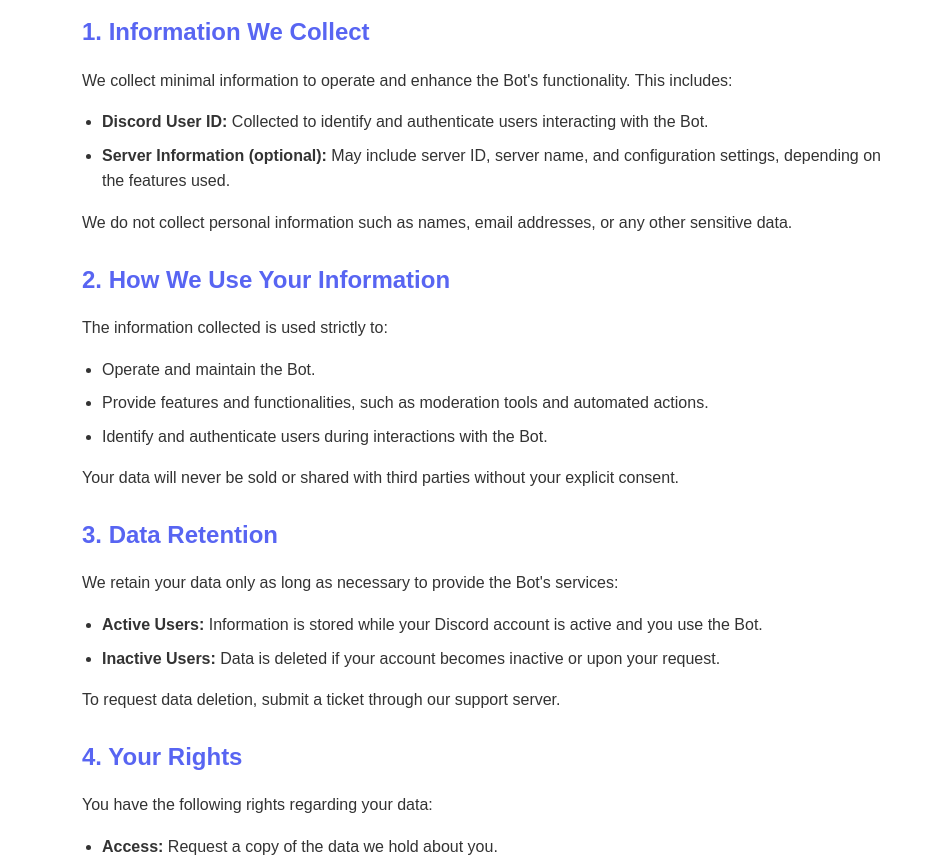
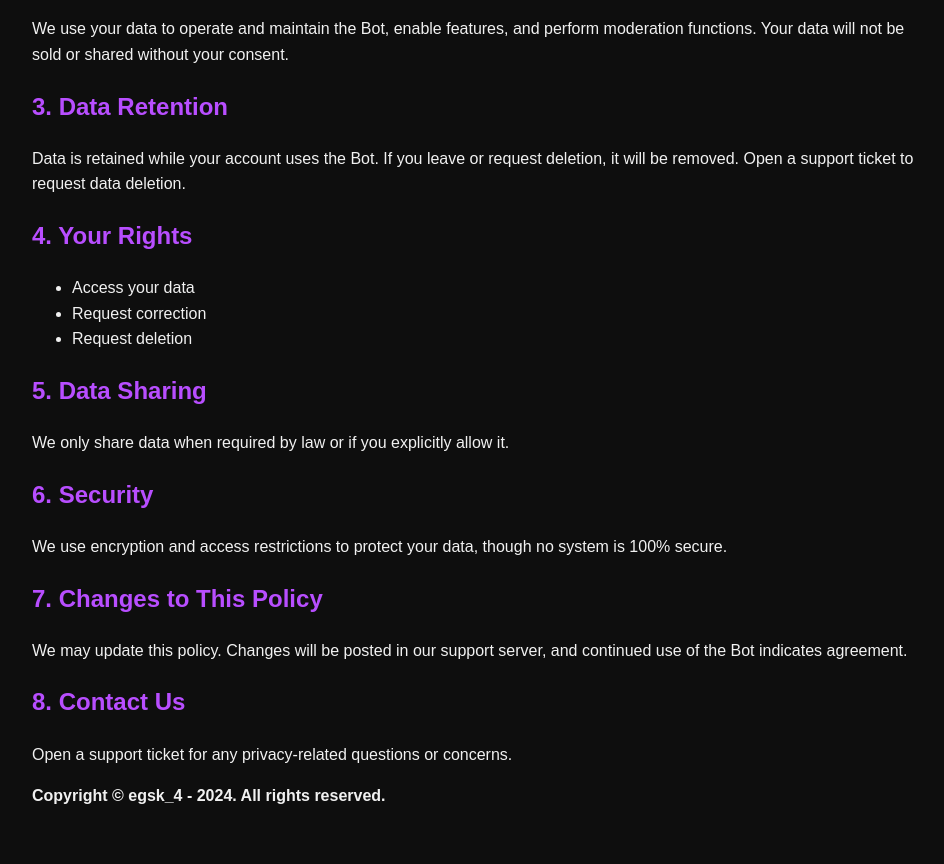
Before and after one commit to egsk19/privacy-policy, a plain HTML site: page index.html in a window 1280 px wide. Shown: the part 394-1258 px from the top of the page, without its empty margins (158-1102 px from the left). Drawn offline with Linux system fonts and the light colour scheme.

Commit message:
Update index.html

```diff
--- a/index.html
+++ b/index.html
@@ -1,125 +1,72 @@
 <!DOCTYPE html>
 <html lang="en">
 <head>
-    <meta charset="UTF-8">
-    <meta name="viewport" content="width=device-width, initial-scale=1.0">
-    <title>Privacy Policy - @ProtectingERLC</title>
+  <meta charset="UTF-8" />
+  <meta name="viewport" content="width=device-width, initial-scale=1.0"/>
+  <title>Privacy Policy | @ProtectingERLC</title>
   <style>
     body {
-            font-family: 'Arial', sans-serif;
-            max-width: 800px;
-            margin: 0 auto;
-            padding: 20px;
-            color: #333;
+      margin: 0;
+      padding: 2rem;
+      background-color: #0e0e0e;
+      color: #f1f1f1;
+      font-family: 'Poppins', sans-serif;
       line-height: 1.6;
     }
-        h1 {
-            color: #5865F2;
-            font-size: 2.2em;
-            margin-bottom: 10px;
-        }
-        h2 {
-            color: #5865F2;
-            font-size: 1.5em;
-            margin-top: 25px;
-            margin-bottom: 10px;
-        }
-        .header {
-            text-align: center;
-            margin-bottom: 30px;
-        }
-        .divider {
-            height: 1px;
-            background-color: #ddd;
-            margin: 30px 0;
-        }
-        .footer {
-            margin-top: 40px;
-            font-size: 0.9em;
-            color: #666;
-            text-align: center;
-        }
-        ul {
-            padding-left: 20px;
-        }
-        li {
-            margin-bottom: 8px;
+    h1, h2 {
+      color: #b84eff;
     }
     a {
-            color: #5865F2;
+      color: #b84eff;
       text-decoration: none;
     }
     a:hover {
       text-decoration: underline;
     }
+    .container {
+      max-width: 900px;
+      margin: 0 auto;
+    }
   </style>
 </head>
 <body>
-    <div class="header">
-        <h1>It's time to use @ProtectingERLC in your server.</h1>
-        <p>@ProtectingERLC is a Security bot ready to skill up and boost up your Discord server.</p>
-    </div>
-
-    <div class="divider"></div>
-
+  <div class="container">
     <h1>Privacy Policy</h1>
     <p>@ProtectingERLC ("we," "us," or "our") is committed to protecting your privacy. This Privacy Policy outlines how we collect, use, store, and protect your information when you use our Discord bot ("Bot").</p>
 
     <h2>1. Information We Collect</h2>
-    <p>We collect minimal information to operate and enhance the Bot's functionality. This includes:</p>
     <ul>
-        <li><strong>Discord User ID:</strong> Collected to identify and authenticate users interacting with the Bot.</li>
-        <li><strong>Server Information (optional):</strong> May include server ID, server name, and configuration settings, depending on the features used.</li>
+      <li>Discord User ID: For user identification and bot interactions.</li>
+      <li>Optional server info: ID, name, settings (only if needed for features).</li>
+      <li>We don’t collect names, emails, or other personal data.</li>
     </ul>
-    <p>We do not collect personal information such as names, email addresses, or any other sensitive data.</p>
 
     <h2>2. How We Use Your Information</h2>
-    <p>The information collected is used strictly to:</p>
-    <ul>
-        <li>Operate and maintain the Bot.</li>
-        <li>Provide features and functionalities, such as moderation tools and automated actions.</li>
-        <li>Identify and authenticate users during interactions with the Bot.</li>
-    </ul>
-    <p>Your data will never be sold or shared with third parties without your explicit consent.</p>
+    <p>We use your data to operate and maintain the Bot, enable features, and perform moderation functions. Your data will not be sold or shared without your consent.</p>
 
     <h2>3. Data Retention</h2>
-    <p>We retain your data only as long as necessary to provide the Bot's services:</p>
-    <ul>
-        <li><strong>Active Users:</strong> Information is stored while your Discord account is active and you use the Bot.</li>
-        <li><strong>Inactive Users:</strong> Data is deleted if your account becomes inactive or upon your request.</li>
-    </ul>
-    <p>To request data deletion, submit a ticket through our support server.</p>
+    <p>Data is retained while your account uses the Bot. If you leave or request deletion, it will be removed. Open a support ticket to request data deletion.</p>
 
     <h2>4. Your Rights</h2>
-    <p>You have the following rights regarding your data:</p>
     <ul>
-        <li><strong>Access:</strong> Request a copy of the data we hold about you.</li>
-        <li><strong>Correction:</strong> Update or correct any inaccurate information.</li>
-        <li><strong>Deletion:</strong> Request the removal of your data from our systems.</li>
+      <li>Access your data</li>
+      <li>Request correction</li>
+      <li>Request deletion</li>
     </ul>
-    <p>To exercise these rights, open a support ticket in our server. We aim to process requests promptly.</p>
 
     <h2>5. Data Sharing</h2>
-    <p>We do not share your data with third parties, except:</p>
-    <ul>
-        <li>When required by law or to comply with legal obligations.</li>
-        <li>If you explicitly consent to data sharing.</li>
-    </ul>
+    <p>We only share data when required by law or if you explicitly allow it.</p>
 
     <h2>6. Security</h2>
-    <p>We take reasonable precautions to secure your information, including encryption and restricted access to sensitive data. However, no system is entirely secure, and we cannot guarantee absolute protection.</p>
+    <p>We use encryption and access restrictions to protect your data, though no system is 100% secure.</p>
 
     <h2>7. Changes to This Policy</h2>
-    <p>We reserve the right to update this Privacy Policy at any time. Updates will be posted in our support server, and continued use of the Bot constitutes your acceptance of the revised Policy.</p>
+    <p>We may update this policy. Changes will be posted in our support server, and continued use of the Bot indicates agreement.</p>
 
     <h2>8. Contact Us</h2>
-    <p>If you have any questions, concerns, or requests regarding this Privacy Policy, please contact us by opening a ticket in our support server.</p>
+    <p>Open a support ticket for any privacy-related questions or concerns.</p>
 
-    <div class="divider"></div>
-
-    <div class="footer">
-        <p>Copyright © egsk_4 - 2024. All rights reserved.</p>
-        <p>By using @ProtectingERLC, you acknowledge and agree to the practices described in this Privacy Policy. Thank you for trusting us to help protect your server!</p>
+    <p><strong>Copyright © egsk_4 - 2024. All rights reserved.</strong></p>
   </div>
 </body>
 </html>
```
Lines whose indentation alone changed are shown as unchanged.
